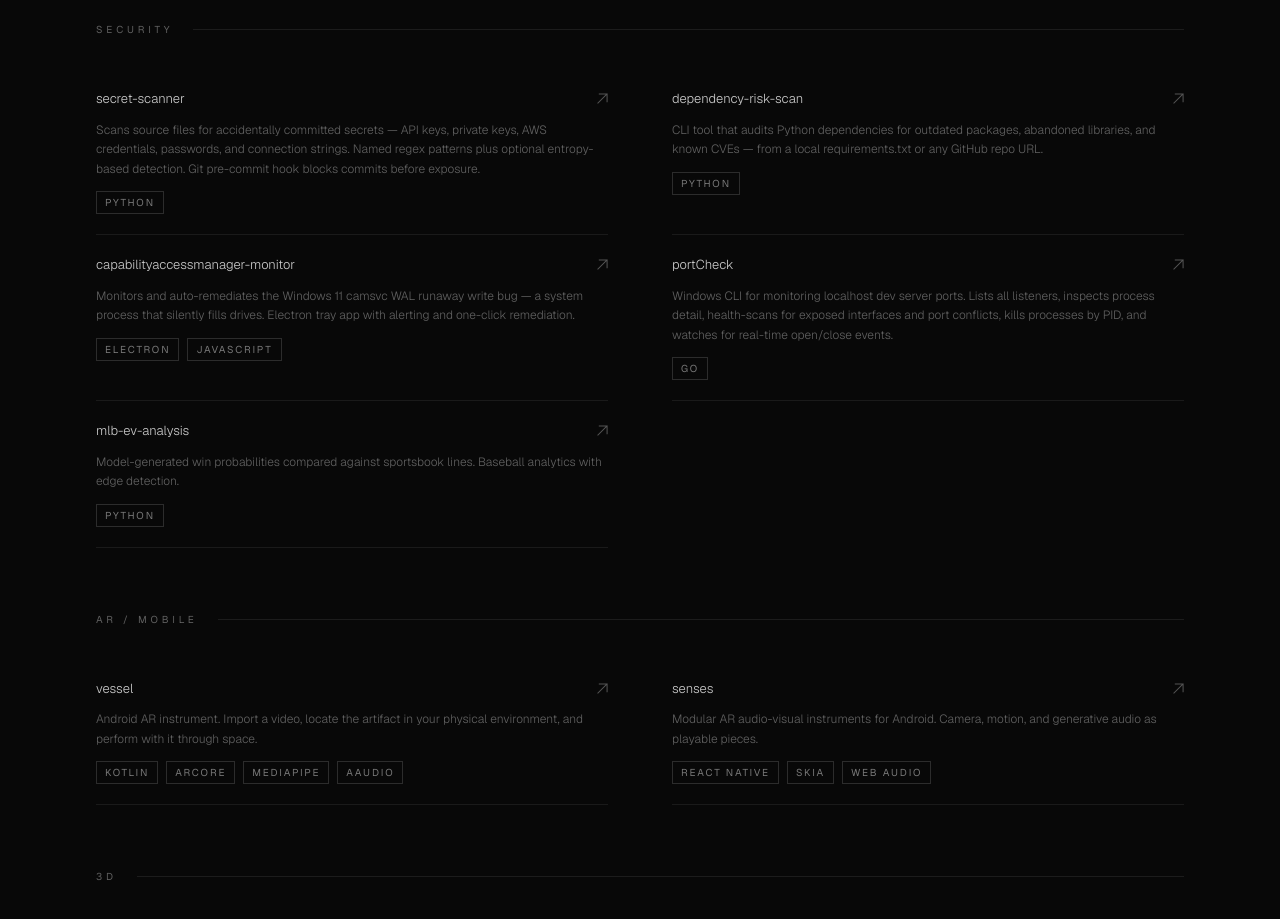
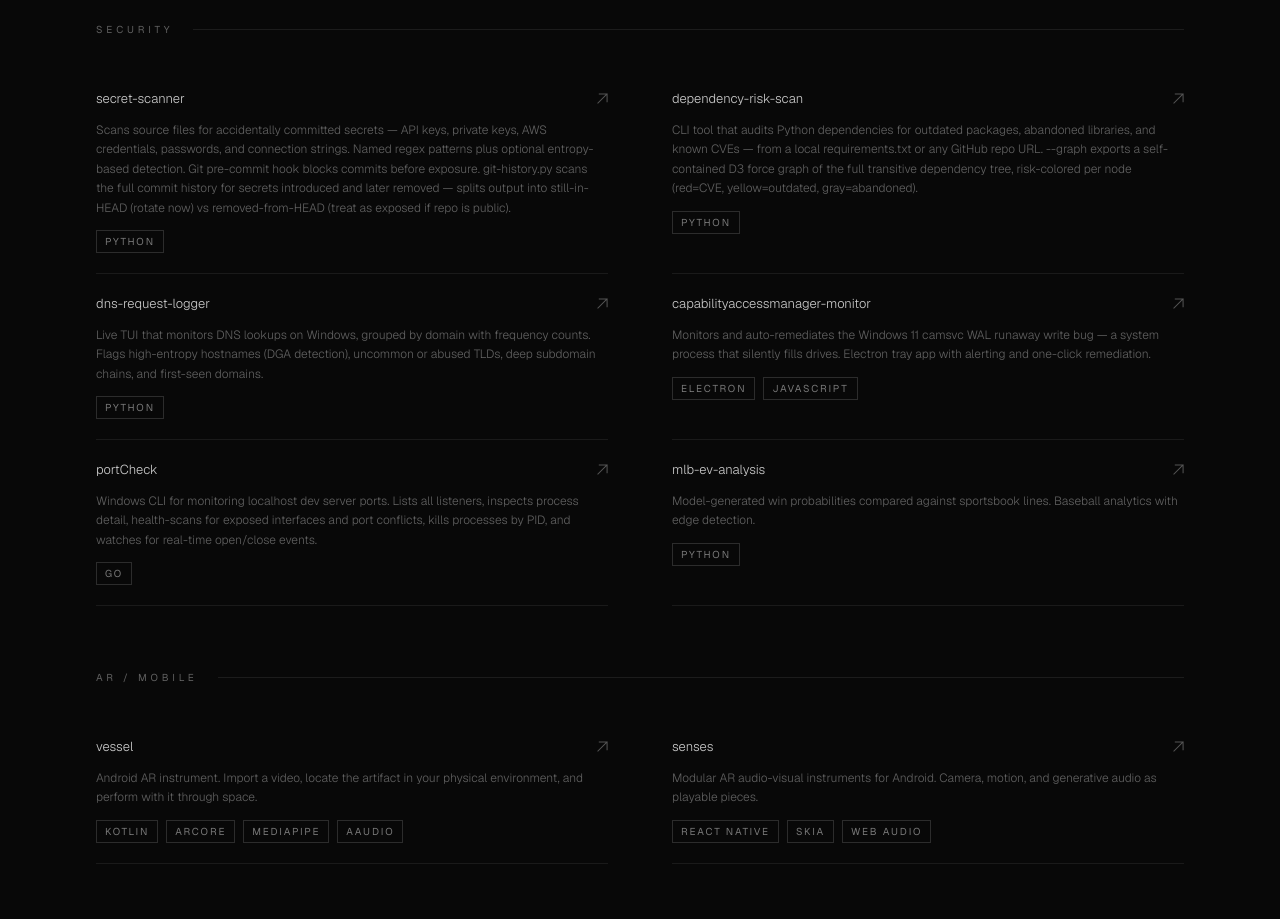
Before and after one commit to hadencain/portfolio, a Next.js app: page / in a window 1280 px wide. Shown: the part 2480-3399 px from the top of the page. Built offline with nearby package versions, Linux system fonts and the light colour scheme.

Commit message:
security: update descriptions, add dns-request-logger

```diff
--- a/components/projects.tsx
+++ b/components/projects.tsx
@@ -141,16 +141,23 @@ const SECURITY: Project[] = [
   {
     title: "secret-scanner",
     description:
-      "Scans source files for accidentally committed secrets — API keys, private keys, AWS credentials, passwords, and connection strings. Named regex patterns plus optional entropy-based detection. Git pre-commit hook blocks commits before exposure.",
+      "Scans source files for accidentally committed secrets — API keys, private keys, AWS credentials, passwords, and connection strings. Named regex patterns plus optional entropy-based detection. Git pre-commit hook blocks commits before exposure. git-history.py scans the full commit history for secrets introduced and later removed — splits output into still-in-HEAD (rotate now) vs removed-from-HEAD (treat as exposed if repo is public).",
     tags: ["Python"],
     github: "https://github.com/hadencain/secret-scanner",
   },
   {
     title: "dependency-risk-scan",
     description:
-      "CLI tool that audits Python dependencies for outdated packages, abandoned libraries, and known CVEs — from a local requirements.txt or any GitHub repo URL.",
+      "CLI tool that audits Python dependencies for outdated packages, abandoned libraries, and known CVEs — from a local requirements.txt or any GitHub repo URL. --graph exports a self-contained D3 force graph of the full transitive dependency tree, risk-colored per node (red=CVE, yellow=outdated, gray=abandoned).",
     tags: ["Python"],
     github: "https://github.com/hadencain/dependency-risk-scan",
+  },
+  {
+    title: "dns-request-logger",
+    description:
+      "Live TUI that monitors DNS lookups on Windows, grouped by domain with frequency counts. Flags high-entropy hostnames (DGA detection), uncommon or abused TLDs, deep subdomain chains, and first-seen domains.",
+    tags: ["Python"],
+    github: "https://github.com/hadencain/dns-request-logger",
   },
   {
     title: "capabilityaccessmanager-monitor",
```
